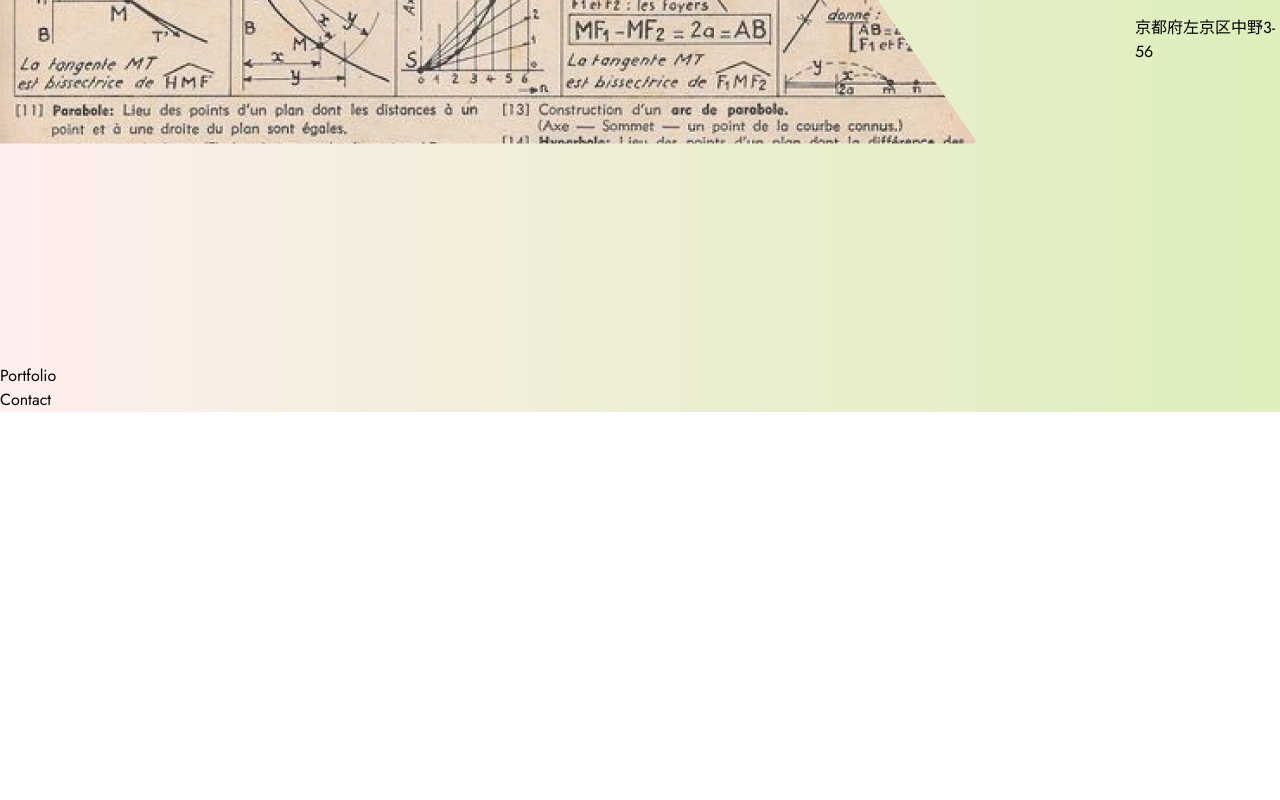
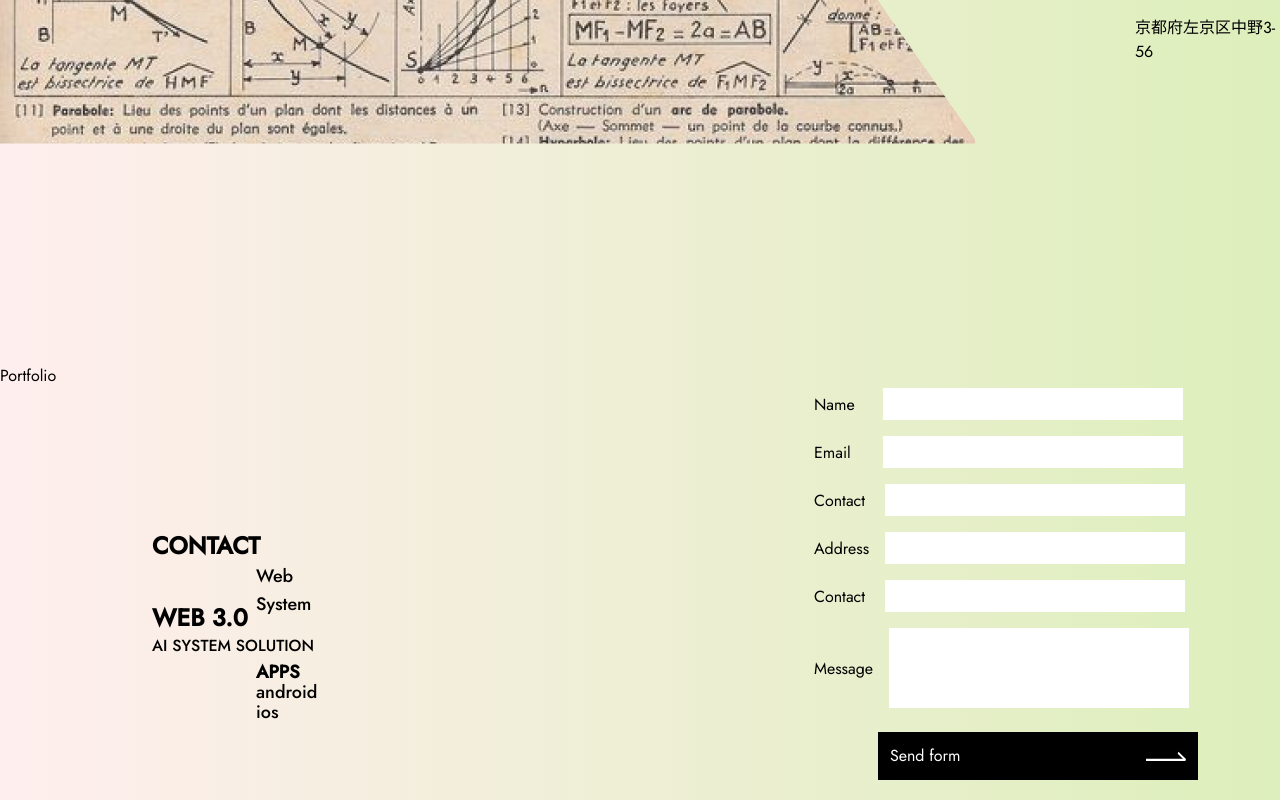
Before and after one commit to harshvardhan614/Darwin, a React (Vite) app: page / in a window 1280 px wide. Shown: the part 2139-2939 px from the top of the page. Before the commit the page ends 2551 px from the top, so only its background shows below. Built offline with nearby package versions, Linux system fonts and the light colour scheme.

Commit message:
contact start

```diff
--- a/src/components/Contact/Contact.jsx
+++ b/src/components/Contact/Contact.jsx
@@ -1,8 +1,71 @@
-import React from 'react'
-
-
+import React from "react";
+import { blueContact } from "../../assets";
+import { Link } from "react-router-dom";
+function RightMark(){
+  return (
+      <svg width="40" height="13" viewBox="0 0 56 14" fill="none" xmlns="http://www.w3.org/2000/svg">
+      <line y1="11.8226" x2="55" y2="11.8226" stroke="white" stroke-width="3"/>
+      <line y1="-1.5" x2="14.788" y2="-1.5" transform="matrix(0.712194 0.701983 -0.35431 0.935128 44.3549 3)" stroke="white" stroke-width="3"/>
+      </svg>
+  )
+}
 export default function Contact() {
   return (
-    <div>Contact</div>
-  )
+    <div className=" flex items-center  w-full max-w-7xl static ">
+      <div className="left ml-28">
+        <div className="left-content flex flex-col relative">
+          <p className="text-2xl ml-10 font-bold">CONTACT</p>
+        </div>
+        <div className="absolute ml-36 text-lg w-10 font-medium">
+          Web System
+        </div>
+        <p className="font-bold text-2xl mt-10 ml-10">WEB 3.0</p>
+        <p className="ml-10 font-medium">AI SYSTEM SOLUTION</p>
+        <div className="absolute ml-36 text-lg w-10 font-bold">APPS</div>
+        <div className="absolute ml-36 text-lg w-10 font-medium mt-5">
+          android
+        </div>
+        <div className="absolute ml-36 text-lg w-10 font-medium mt-10">ios</div>
+      </div>
+      <div className="rig ml-[500px] z-10">
+        {/* <img src={blueContact} className='right-0 absolute'/> */}
+        <form className="w-[400px]">
+          <label className="mr-5">
+            {" "}
+            Name
+            <input type="text "  className="w-[300px] h-8 ml-7"/>
+          </label>
+          <label className="mr-5">
+            {" "}
+            Email
+            <input type="text" className="w-[300px] mt-4 h-8 ml-8"/>
+          </label>
+          <label className="mr-5">
+            {" "}
+            Contact
+            <input type="text w-[300px] ml-5" className="w-[300px] mt-4 h-8 ml-5"/>
+          </label>
+          <label className="mr-5">
+            {" "}
+            Address
+            <input type="text w-[300px] ml-5" className="w-[300px] mt-4 h-8 ml-4"/>
+          </label>
+          <label className="mr-5">
+            {" "}
+            Contact
+            <input type="text w-[300px] mt-4 h-8 ml-5" className="w-[300px] mt-4 h-8 ml-5" />
+          </label>
+          <label className="mr-5">
+            {" "}
+            Message
+            <input type="text w-[300px] mt-4 h-8 ml-5" className="w-[300px] mt-4 h-20 ml-4 mb-5" />
+          </label>
+          <Link to="/what" className='w-[320px] flex items-center justify-between cursor-pointer mt-[4px] ml-16 text-white bg-black p-3 mb-5'>
+               <p >Send form </p>
+                <RightMark className='bg-white'/>
+            </Link>
+        </form>
+      </div>
+    </div>
+  );
 }
```
